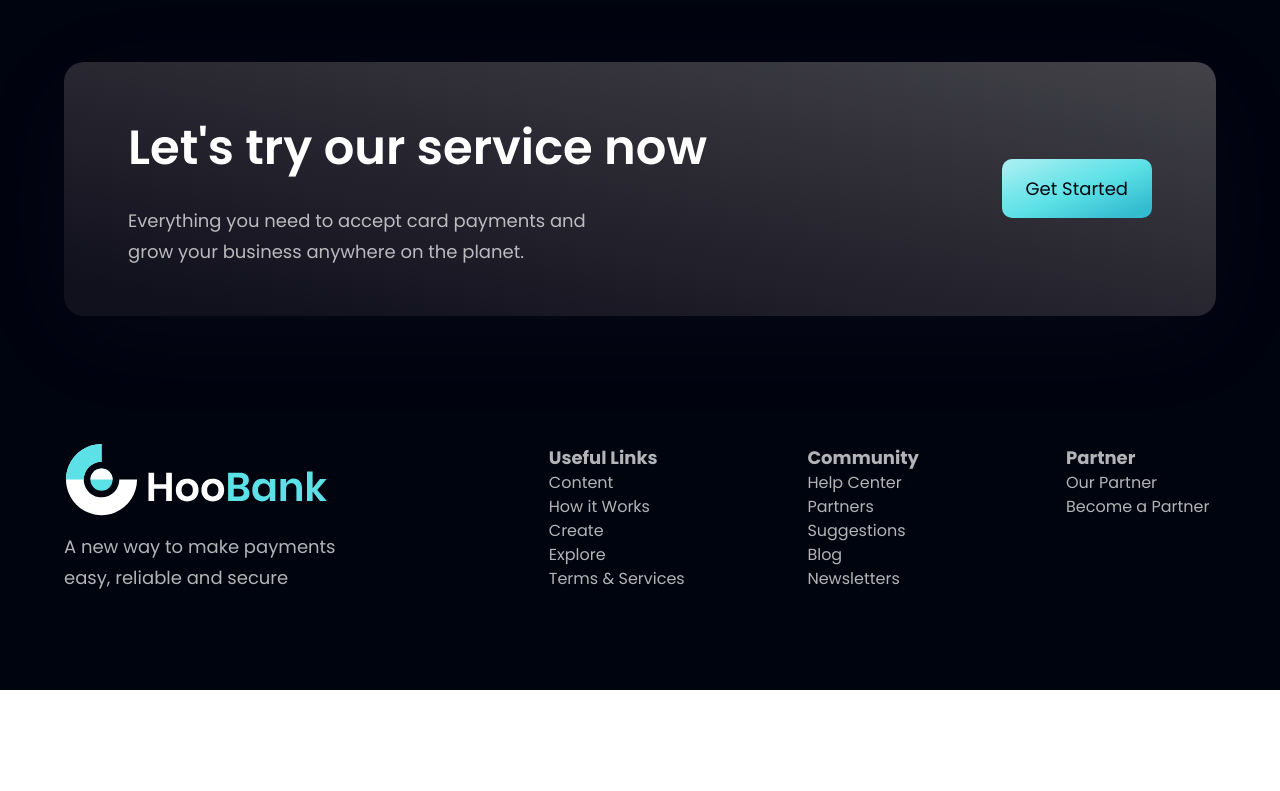
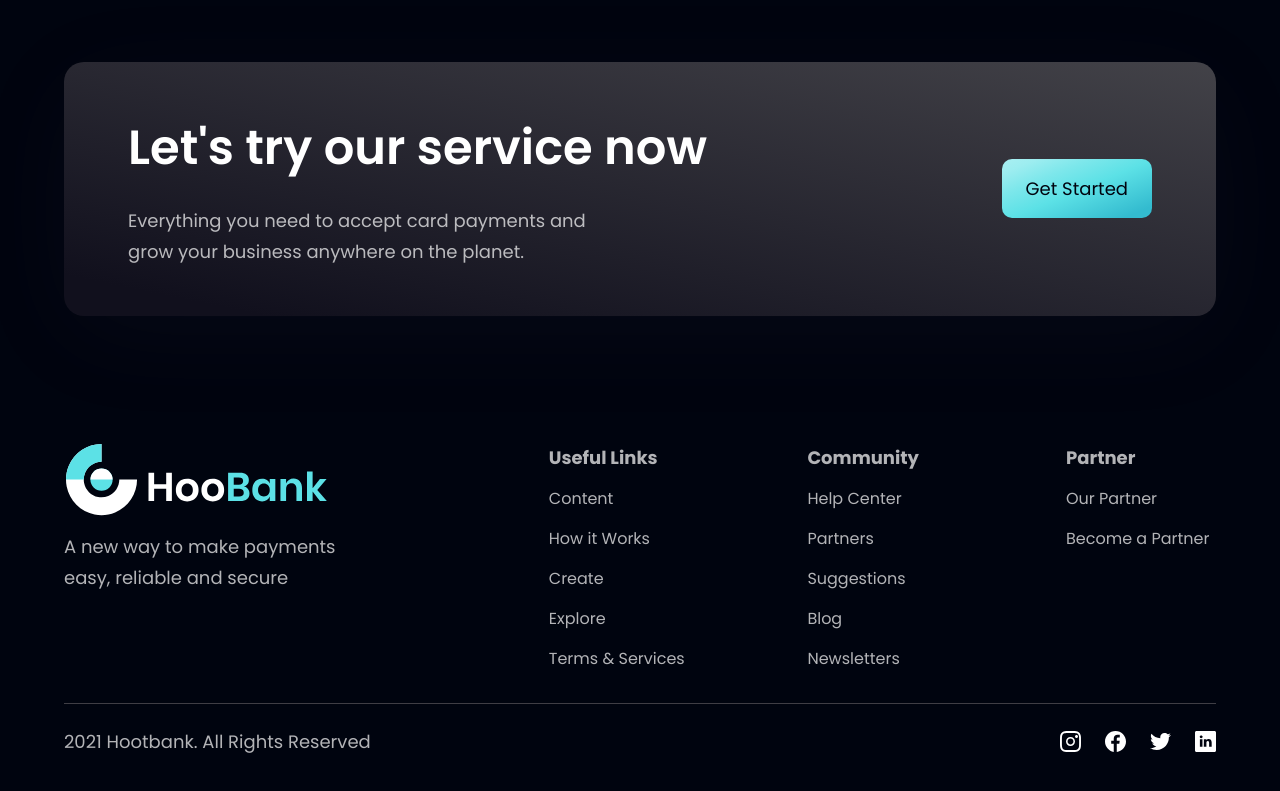
Before and after one commit to arooj-ilyas/vite-react-tailwind-project, a React (Vite) app: page / in a window 1280 px wide. Shown: the part 4004-4795 px from the top of the page. Before the commit the page ends 4694 px from the top, so only its background shows below. Built offline with nearby package versions, Linux system fonts and the light colour scheme.

Commit message:
footer created, mapped over footerlinks to display titles and then created another map inside to map over the title links

```diff
--- a/src/components/Footer.jsx
+++ b/src/components/Footer.jsx
@@ -17,16 +17,19 @@
         </p>
       </div>
 
-      {/* map over footer links to display in a seperate div */}
+      {/* map over footer link titles in the footerlinks array to display titles 'useful links, community and partner' in a one div */}
       <div className="flex-[1.5] w-[full] flex flex-row justify-between flex-wrap md:mt-0 mt-10">
         {footerLinks.map((footerLink) => (
           <div key={footerLink.key} className="flex flex-col ss:my-0 my-4 min-w-[150px]">
             <h4 className={`font-poppins font-bold text-[18px] leading-[27px] text-dimWhite`}>
               {footerLink.title}
             </h4>
-            <ul>
+
+            {/* map over the second array of objects (inside the footerlinks array) with the links for each footer titles to display in a second div */}
+            <ul className="list-no0ne mt-4">
               {footerLink.links.map((link, index) => (
-                  <li key={link.name} className={`font-poppins font-normal text-[16px] leading-[24px] text-dimWhite hover:text-secondary cursor-pointer`}>
+                  <li key={link.name} className={`font-poppins font-normal text-[16px] leading-[24px] text-dimWhite hover:text-secondary cursor-pointer ${index !== footerLink.links.length - 1 ? 'mb-4' : 'mb-0'}`}
+                  >
                     {link.name}
                   </li>
               ))}
@@ -35,6 +38,24 @@
         ))}
       </div>
     </div>
+
+    <div className="w-full flex justify-between items-center md:flex-row flex-col pt-6 border-t-[1px] border-t-[#3f3e45]">
+      <p className={`font-poppins font-normal text-center text-[18px] leading-[27px] text-dimWhite`}>
+        2021 Hootbank. All Rights Reserved
+      </p>
+      {/* new div as a container for social media icons */}
+      <div className="flex flex-row md:mt-0 mt-6">
+        {socialMedia.map((social, index)=> (
+          <img
+            key={social.id}
+            src={social.icon}
+            alt={social.id}
+            className={`w-[21px] h-[21px] object-contain cursor-pointer ${index !== socialMedia.length - 1 ? 'mr-6' : 'mr-0'}`}
+          />
+        ))}
+      </div>
+    </div>
+
   </section>
 );
 
```
